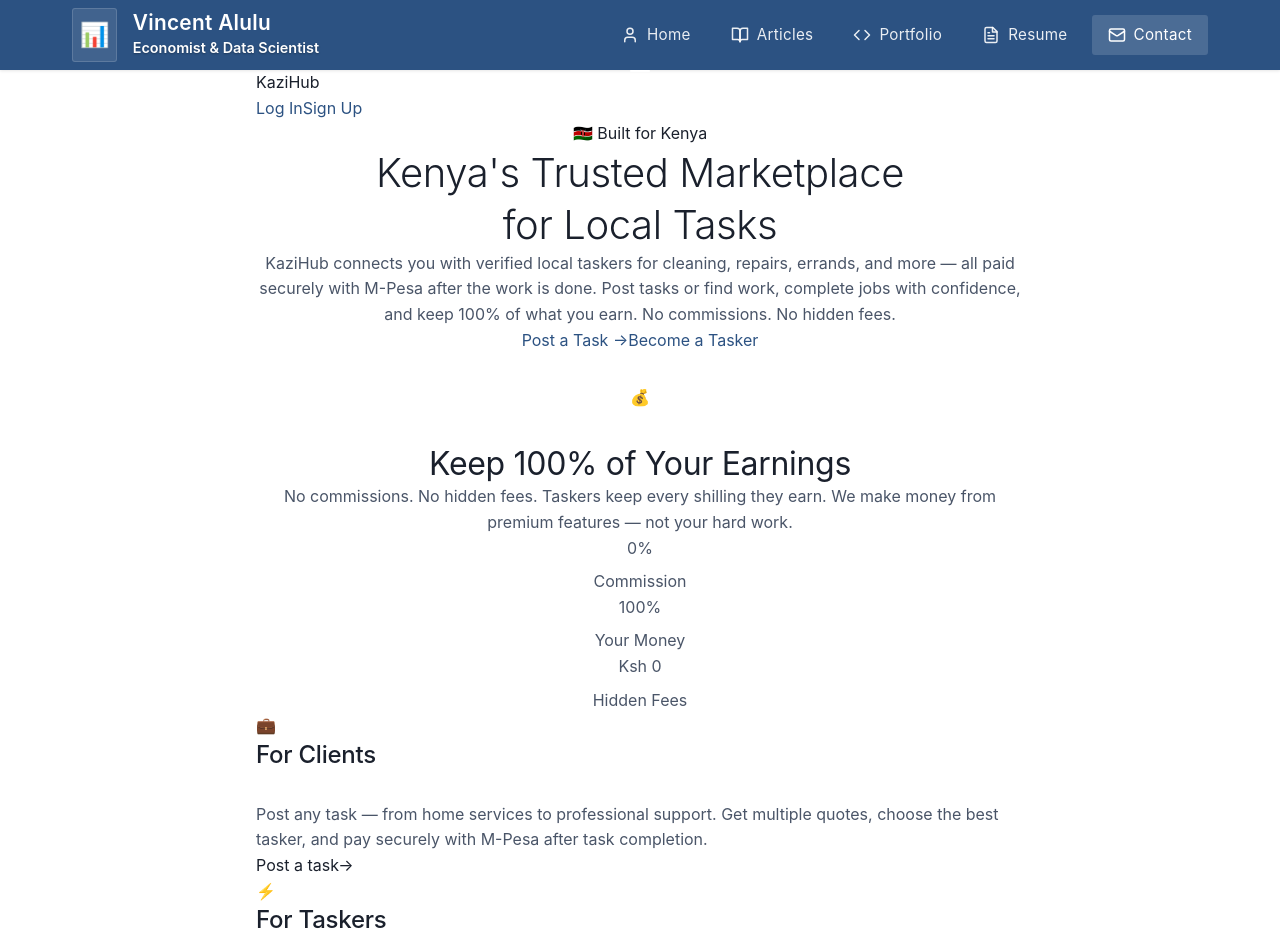
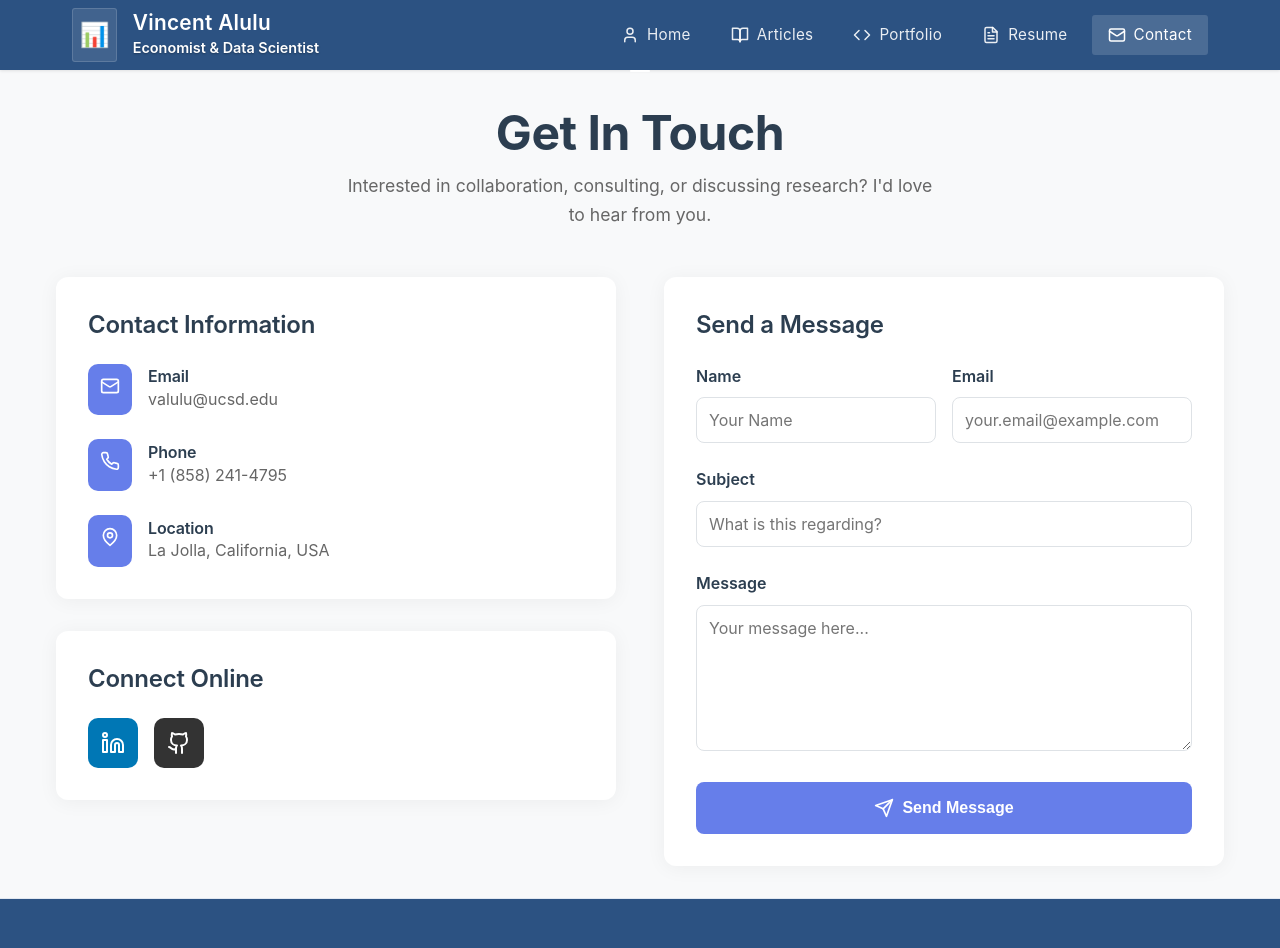
Before and after one commit to vhalulu/academic-portfolio, a React (Create React App) app: page /contact in a window 1280 px wide. Shown: the top 948 px of the page. Built offline with nearby package versions, Linux system fonts and the light colour scheme.

Commit message:
Contact form wrong

```diff
--- a/src/pages/Contact.js
+++ b/src/pages/Contact.js
@@ -1,187 +1,304 @@
-import { Link } from 'react-router-dom';
+import React, { useState } from 'react';
+import { Mail, Phone, MapPin, Send, Github, Linkedin } from 'lucide-react';
 
-export default function Home() {
+const Contact = () => {
+  const [formData, setFormData] = useState({
+    name: '',
+    email: '',
+    subject: '',
+    message: ''
+  });
+  const [status, setStatus] = useState('');
+  const [isSubmitting, setIsSubmitting] = useState(false);
+
+  const handleChange = (e) => {
+    setFormData({
+      ...formData,
+      [e.target.name]: e.target.value
+    });
+  };
+
+  const handleSubmit = async (e) => {
+    e.preventDefault();
+    setIsSubmitting(true);
+    setStatus('');
+
+    try {
+      const response = await fetch('https://formspree.io/f/meeozzlj', {
+        method: 'POST',
+        headers: {
+          'Content-Type': 'application/json',
+          'Accept': 'application/json'
+        },
+        body: JSON.stringify(formData)
+      });
+
+      if (response.ok) {
+        setStatus('success');
+        setFormData({
+          name: '',
+          email: '',
+          subject: '',
+          message: ''
+        });
+        setTimeout(() => setStatus(''), 5000);
+      } else {
+        setStatus('error');
+      }
+    } catch (error) {
+      console.error('Form submission error:', error);
+      setStatus('error');
+    } finally {
+      setIsSubmitting(false);
+    }
+  };
+
   return (
-    <main className="min-h-screen bg-gradient-to-br from-blue-50 via-cyan-50/30 to-slate-50">
-      {/* Top Navigation Bar */}
-      <nav className="bg-white/90 backdrop-blur-md border-b border-gray-200 sticky top-0 z-50 shadow-sm">
-        <div className="container mx-auto px-6 py-4 flex justify-between items-center">
-          <div className="flex items-center space-x-3">
-            <div className="w-10 h-10 bg-gradient-to-br from-blue-600 to-cyan-600 rounded-xl shadow-lg"></div>
-            <span className="text-2xl font-bold bg-gradient-to-r from-blue-600 to-cyan-600 bg-clip-text text-transparent">
-              KaziHub
-            </span>
-          </div>
-          <div className="flex gap-4">
-            <Link href="/login" className="px-6 py-2.5 text-gray-700 hover:text-blue-600 font-semibold transition-colors">
-              Log In
-            </Link>
-            <Link href="/signup" className="px-6 py-2.5 bg-gradient-to-r from-blue-600 to-cyan-600 text-white rounded-xl font-semibold hover:shadow-lg hover:shadow-blue-500/30 transition-all">
-              Sign Up
-            </Link>
-          </div>
+    <div style={{ minHeight: '100vh', background: '#f8f9fa', padding: '2rem 0' }}>
+      <div style={{ maxWidth: '1200px', margin: '0 auto', padding: '0 1rem' }}>
+        {/* Header */}
+        <div style={{ textAlign: 'center', marginBottom: '3rem' }}>
+          <h1 style={{ fontSize: '3rem', fontWeight: '700', color: '#2c3e50', marginBottom: '0.5rem' }}>Get In Touch</h1>
+          <p style={{ fontSize: '1.1rem', color: '#666', maxWidth: '600px', margin: '0 auto', lineHeight: '1.6' }}>
+            Interested in collaboration, consulting, or discussing research? I'd love to hear from you.
+          </p>
         </div>
-      </nav>
 
-      <div className="container mx-auto px-6 py-20">
-        <div className="max-w-6xl mx-auto">
+        <div style={{ display: 'grid', gridTemplateColumns: '1fr 1fr', gap: '3rem', alignItems: 'start' }}>
+          {/* Contact Information */}
+          <div>
+            <div style={{ background: 'white', borderRadius: '12px', padding: '2rem', boxShadow: '0 2px 20px rgba(0,0,0,0.05)', marginBottom: '2rem' }}>
+              <h2 style={{ fontSize: '1.5rem', fontWeight: '600', color: '#2c3e50', marginBottom: '1.5rem' }}>Contact Information</h2>
 
-          {/* Hero Section */}
-          <div className="text-center mb-20 space-y-8">
-            <div className="inline-block">
-              <span className="px-4 py-2 bg-blue-100 text-blue-700 rounded-full text-sm font-semibold shadow-sm">
-                🇰🇪 Built for Kenya
-              </span>
-            </div>
+              <div style={{ display: 'flex', flexDirection: 'column', gap: '1.5rem' }}>
+                <div style={{ display: 'flex', alignItems: 'center', gap: '1rem' }}>
+                  <div style={{ background: '#667eea', color: 'white', padding: '0.75rem', borderRadius: '10px' }}>
+                    <Mail size={20} />
+                  </div>
+                  <div>
+                    <h3 style={{ margin: '0', fontSize: '1rem', fontWeight: '600', color: '#2c3e50' }}>Email</h3>
+                    <p style={{ margin: '0', color: '#666' }}>valulu@ucsd.edu</p>
+                  </div>
+                </div>
 
-            <h1 className="text-6xl md:text-7xl font-bold leading-tight">
-              <span className="bg-gradient-to-r from-gray-900 via-blue-900 to-cyan-900 bg-clip-text text-transparent">
-                Kenya's Trusted Marketplace
-              </span>
-              <br />
-              <span className="text-gray-800">for Local Tasks</span>
-            </h1>
+                <div style={{ display: 'flex', alignItems: 'center', gap: '1rem' }}>
+                  <div style={{ background: '#667eea', color: 'white', padding: '0.75rem', borderRadius: '10px' }}>
+                    <Phone size={20} />
+                  </div>
+                  <div>
+                    <h3 style={{ margin: '0', fontSize: '1rem', fontWeight: '600', color: '#2c3e50' }}>Phone</h3>
+                    <p style={{ margin: '0', color: '#666' }}>+1 (858) 241-4795</p>
+                  </div>
+                </div>
 
-            <p className="text-xl text-gray-600 max-w-2xl mx-auto leading-relaxed">
-              KaziHub connects you with verified local taskers for cleaning, repairs, errands, and more — all paid securely with M-Pesa after the work is done.
-Post tasks or find work, complete jobs with confidence, and keep 100% of what you earn. No commissions. No hidden fees.
-            </p>
-
-            <div className="flex gap-4 justify-center pt-6">
-              <Link
-                href="/signup"
-                className="px-10 py-4 bg-gradient-to-r from-blue-600 to-cyan-600 text-white rounded-xl font-semibold text-lg shadow-xl shadow-blue-500/30 hover:shadow-2xl hover:shadow-blue-500/40 transform hover:-translate-y-1 transition-all duration-300"
-              >
-                Post a Task →
-              </Link>
-              <Link
-                href="#how-it-works"
-                className="px-10 py-4 bg-white text-gray-700 rounded-xl font-semibold text-lg border-2 border-gray-200 hover:border-blue-300 hover:bg-blue-50 transition-all duration-300"
-              >
-                Become a Tasker
-              </Link>
-            </div>
-          </div>
-
-          {/* Value Proposition Card */}
-          <div className="mb-20">
-            <div className="relative overflow-hidden bg-gradient-to-br from-blue-600 via-blue-700 to-cyan-700 rounded-3xl p-12 shadow-2xl">
-              {/* Decorative Elements */}
-              <div className="absolute top-0 right-0 w-72 h-72 bg-cyan-400/20 rounded-full blur-3xl -mr-36 -mt-36"></div>
-              <div className="absolute bottom-0 left-0 w-96 h-96 bg-blue-500/20 rounded-full blur-3xl -ml-48 -mb-48"></div>
-
-              <div className="relative z-10 text-center space-y-6">
-                <div className="inline-block p-4 bg-white/10 backdrop-blur-sm rounded-2xl">
-                  <p className="text-6xl">💰</p>
-                </div>
-                <h2 className="text-5xl font-bold text-white">
-                  Keep 100% of Your Earnings
-                </h2>
-                <p className="text-xl text-blue-100 max-w-3xl mx-auto leading-relaxed">
-                  No commissions. No hidden fees. Taskers keep every shilling they earn. We make money from premium features — not your hard work.
-                </p>
-                <div className="flex gap-8 justify-center pt-6">
-                  <div className="text-center">
-                    <p className="text-5xl font-bold text-white mb-1">0%</p>
-                    <p className="text-blue-200">Commission</p>
+                <div style={{ display: 'flex', alignItems: 'center', gap: '1rem' }}>
+                  <div style={{ background: '#667eea', color: 'white', padding: '0.75rem', borderRadius: '10px' }}>
+                    <MapPin size={20} />
                   </div>
-                  <div className="w-px bg-white/20"></div>
-                  <div className="text-center">
-                    <p className="text-5xl font-bold text-white mb-1">100%</p>
-                    <p className="text-blue-200">Your Money</p>
-                  </div>
-                  <div className="w-px bg-white/20"></div>
-                  <div className="text-center">
-                    <p className="text-5xl font-bold text-white mb-1">Ksh 0</p>
-                    <p className="text-blue-200">Hidden Fees</p>
+                  <div>
+                    <h3 style={{ margin: '0', fontSize: '1rem', fontWeight: '600', color: '#2c3e50' }}>Location</h3>
+                    <p style={{ margin: '0', color: '#666' }}>La Jolla, California, USA</p>
                   </div>
                 </div>
               </div>
             </div>
-          </div>
 
-          {/* Feature Cards */}
-          <div className="grid md:grid-cols-3 gap-8 mb-20">
+            {/* Social Links */}
+            <div style={{ background: 'white', borderRadius: '12px', padding: '2rem', boxShadow: '0 2px 20px rgba(0,0,0,0.05)' }}>
+              <h2 style={{ fontSize: '1.5rem', fontWeight: '600', color: '#2c3e50', marginBottom: '1.5rem' }}>Connect Online</h2>
 
-            {/* For Clients */}
-            <div className="group relative bg-white rounded-2xl p-8 shadow-lg hover:shadow-2xl transition-all duration-300 border border-gray-100 hover:border-blue-200">
-              <div className="absolute inset-0 bg-gradient-to-br from-blue-50 to-transparent rounded-2xl opacity-0 group-hover:opacity-100 transition-opacity"></div>
-              <div className="relative">
-                <div className="w-16 h-16 bg-gradient-to-br from-blue-100 to-blue-200 rounded-xl flex items-center justify-center mb-6 group-hover:scale-110 transition-transform shadow-md">
-                  <span className="text-3xl">💼</span>
-                </div>
-                <h3 className="text-2xl font-bold text-gray-900 mb-4">For Clients</h3>
-                <p className="text-gray-600 leading-relaxed mb-6">
-                  Post any task — from home services to professional support. Get multiple quotes, choose the best tasker, and pay securely with M-Pesa after task completion.
-                </p>
-                <div className="flex items-center text-blue-600 font-semibold group-hover:gap-2 transition-all">
-                  <span>Post a task</span>
-                  <span className="transform group-hover:translate-x-1 transition-transform">→</span>
-                </div>
-              </div>
-            </div>
+              <div style={{ display: 'flex', gap: '1rem' }}>
+                <a
+                  href="https://www.linkedin.com/in/vincent-alulu-14979275/"
+                  target="_blank"
+                  rel="noopener noreferrer"
+                  style={{
+                    display: 'flex',
+                    alignItems: 'center',
+                    justifyContent: 'center',
+                    width: '50px',
+                    height: '50px',
+                    background: '#0077B5',
+                    color: 'white',
+                    borderRadius: '10px',
+                    textDecoration: 'none',
+                    transition: 'transform 0.3s ease'
+                  }}
+                >
+                  <Linkedin size={24} />
+                </a>
 
-            {/* For Taskers */}
-            <div className="group relative bg-white rounded-2xl p-8 shadow-lg hover:shadow-2xl transition-all duration-300 border border-gray-100 hover:border-cyan-200">
-              <div className="absolute inset-0 bg-gradient-to-br from-cyan-50 to-transparent rounded-2xl opacity-0 group-hover:opacity-100 transition-opacity"></div>
-              <div className="relative">
-                <div className="w-16 h-16 bg-gradient-to-br from-cyan-100 to-cyan-200 rounded-xl flex items-center justify-center mb-6 group-hover:scale-110 transition-transform shadow-md">
-                  <span className="text-3xl">⚡</span>
-                </div>
-                <h3 className="text-2xl font-bold text-gray-900 mb-4">For Taskers</h3>
-                <p className="text-gray-600 leading-relaxed mb-6">
-                  Browse available tasks in your area. Apply with your price. Complete the work. Get paid instantly. Keep 100% of earnings.
-                </p>
-                <div className="flex items-center text-cyan-600 font-semibold group-hover:gap-2 transition-all">
-                  <span>Find work</span>
-                  <span className="transform group-hover:translate-x-1 transition-transform">→</span>
-                </div>
-              </div>
-            </div>
-
-            {/* Built for Kenya */}
-            <div className="group relative bg-white rounded-2xl p-8 shadow-lg hover:shadow-2xl transition-all duration-300 border border-gray-100 hover:border-blue-200">
-              <div className="absolute inset-0 bg-gradient-to-br from-blue-50 via-cyan-50 to-transparent rounded-2xl opacity-0 group-hover:opacity-100 transition-opacity"></div>
-              <div className="relative">
-                <div className="w-16 h-16 bg-gradient-to-br from-blue-100 via-cyan-100 to-blue-200 rounded-xl flex items-center justify-center mb-6 group-hover:scale-110 transition-transform shadow-md">
-                  <span className="text-3xl">🇰🇪</span>
-                </div>
-                <h3 className="text-2xl font-bold text-gray-900 mb-4">Built for Kenya</h3>
-                <p className="text-gray-600 leading-relaxed mb-6">
-                  M-Pesa integration. All 47 counties. Local customer support. Fair pricing. Designed for Kenyan needs.
-                </p>
-                <div className="flex items-center text-blue-600 font-semibold group-hover:gap-2 transition-all">
-                  <span>See coverage</span>
-                  <span className="transform group-hover:translate-x-1 transition-transform">→</span>
-                </div>
+                <a
+                  href="https://github.com/vhalulu"
+                  target="_blank"
+                  rel="noopener noreferrer"
+                  style={{
+                    display: 'flex',
+                    alignItems: 'center',
+                    justifyContent: 'center',
+                    width: '50px',
+                    height: '50px',
+                    background: '#333',
+                    color: 'white',
+                    borderRadius: '10px',
+                    textDecoration: 'none',
+                    transition: 'transform 0.3s ease'
+                  }}
+                >
+                  <Github size={24} />
+                </a>
               </div>
             </div>
           </div>
 
-          {/* Trust Badges */}
-          <div className="bg-white rounded-2xl p-12 shadow-xl border border-gray-100">
-            <div className="grid md:grid-cols-4 gap-8 text-center">
-              <div className="group hover:scale-105 transition-transform">
-                <p className="text-5xl font-bold bg-gradient-to-r from-blue-600 to-cyan-600 bg-clip-text text-transparent mb-2">0%</p>
-                <p className="text-gray-600 font-semibold">Platform Fee</p>
+          {/* Contact Form */}
+          <div style={{ background: 'white', borderRadius: '12px', padding: '2rem', boxShadow: '0 2px 20px rgba(0,0,0,0.05)' }}>
+            <h2 style={{ fontSize: '1.5rem', fontWeight: '600', color: '#2c3e50', marginBottom: '1.5rem' }}>Send a Message</h2>
+
+            {/* Success/Error Messages */}
+            {status === 'success' && (
+              <div style={{
+                background: '#d4edda',
+                color: '#155724',
+                padding: '1rem',
+                borderRadius: '8px',
+                marginBottom: '1rem',
+                border: '1px solid #c3e6cb'
+              }}>
+                ✓ Message sent successfully! I'll get back to you soon.
               </div>
-              <div className="group hover:scale-105 transition-transform">
-                <p className="text-5xl font-bold bg-gradient-to-r from-blue-600 to-cyan-600 bg-clip-text text-transparent mb-2">24/7</p>
-                <p className="text-gray-600 font-semibold">Support</p>
+            )}
+
+            {status === 'error' && (
+              <div style={{
+                background: '#f8d7da',
+                color: '#721c24',
+                padding: '1rem',
+                borderRadius: '8px',
+                marginBottom: '1rem',
+                border: '1px solid #f5c6cb'
+              }}>
+                ✗ Failed to send message. Please try again or email directly.
               </div>
-              <div className="group hover:scale-105 transition-transform">
-                <p className="text-5xl mb-2">🔒</p>
-                <p className="text-gray-600 font-semibold">Secure Payments</p>
+            )}
+
+            <form onSubmit={handleSubmit} style={{ display: 'flex', flexDirection: 'column', gap: '1.5rem' }}>
+              <div style={{ display: 'grid', gridTemplateColumns: '1fr 1fr', gap: '1rem' }}>
+                <div>
+                  <label style={{ display: 'block', marginBottom: '0.5rem', fontWeight: '600', color: '#2c3e50' }}>Name</label>
+                  <input
+                    type="text"
+                    name="name"
+                    value={formData.name}
+                    onChange={handleChange}
+                    required
+                    placeholder="Your Name"
+                    style={{
+                      width: '100%',
+                      padding: '0.75rem',
+                      border: '1px solid #dee2e6',
+                      borderRadius: '8px',
+                      fontSize: '1rem',
+                      outline: 'none',
+                      transition: 'border-color 0.3s ease'
+                    }}
+                  />
+                </div>
+
+                <div>
+                  <label style={{ display: 'block', marginBottom: '0.5rem', fontWeight: '600', color: '#2c3e50' }}>Email</label>
+                  <input
+                    type="email"
+                    name="email"
+                    value={formData.email}
+                    onChange={handleChange}
+                    required
+                    placeholder="your.email@example.com"
+                    style={{
+                      width: '100%',
+                      padding: '0.75rem',
+                      border: '1px solid #dee2e6',
+                      borderRadius: '8px',
+                      fontSize: '1rem',
+                      outline: 'none',
+                      transition: 'border-color 0.3s ease'
+                    }}
+                  />
+                </div>
               </div>
-              <div className="group hover:scale-105 transition-transform">
-                <p className="text-5xl font-bold bg-gradient-to-r from-blue-600 to-cyan-600 bg-clip-text text-transparent mb-2">47</p>
-                <p className="text-gray-600 font-semibold">Counties</p>
+
+              <div>
+                <label style={{ display: 'block', marginBottom: '0.5rem', fontWeight: '600', color: '#2c3e50' }}>Subject</label>
+                <input
+                  type="text"
+                  name="subject"
+                  value={formData.subject}
+                  onChange={handleChange}
+                  required
+                  placeholder="What is this regarding?"
+                  style={{
+                    width: '100%',
+                    padding: '0.75rem',
+                    border: '1px solid #dee2e6',
+                    borderRadius: '8px',
+                    fontSize: '1rem',
+                    outline: 'none',
+                    transition: 'border-color 0.3s ease'
+                  }}
+                />
               </div>
-            </div>
+
+              <div>
+                <label style={{ display: 'block', marginBottom: '0.5rem', fontWeight: '600', color: '#2c3e50' }}>Message</label>
+                <textarea
+                  name="message"
+                  value={formData.message}
+                  onChange={handleChange}
+                  required
+                  rows="6"
+                  placeholder="Your message here..."
+                  style={{
+                    width: '100%',
+                    padding: '0.75rem',
+                    border: '1px solid #dee2e6',
+                    borderRadius: '8px',
+                    fontSize: '1rem',
+                    outline: 'none',
+                    transition: 'border-color 0.3s ease',
+                    resize: 'vertical'
+                  }}
+                />
+              </div>
+
+              <button
+                type="submit"
+                disabled={isSubmitting}
+                style={{
+                  background: isSubmitting ? '#999' : '#667eea',
+                  color: 'white',
+                  border: 'none',
+                  padding: '1rem 2rem',
+                  borderRadius: '8px',
+                  fontSize: '1rem',
+                  fontWeight: '600',
+                  cursor: isSubmitting ? 'not-allowed' : 'pointer',
+                  display: 'flex',
+                  alignItems: 'center',
+                  justifyContent: 'center',
+                  gap: '0.5rem',
+                  transition: 'background 0.3s ease',
+                  opacity: isSubmitting ? 0.7 : 1
+                }}
+              >
+                <Send size={20} />
+                {isSubmitting ? 'Sending...' : 'Send Message'}
+              </button>
+            </form>
           </div>
-
         </div>
       </div>
-    </main>
-  )
-}
+    </div>
+  );
+};
+
+export default Contact;
```
